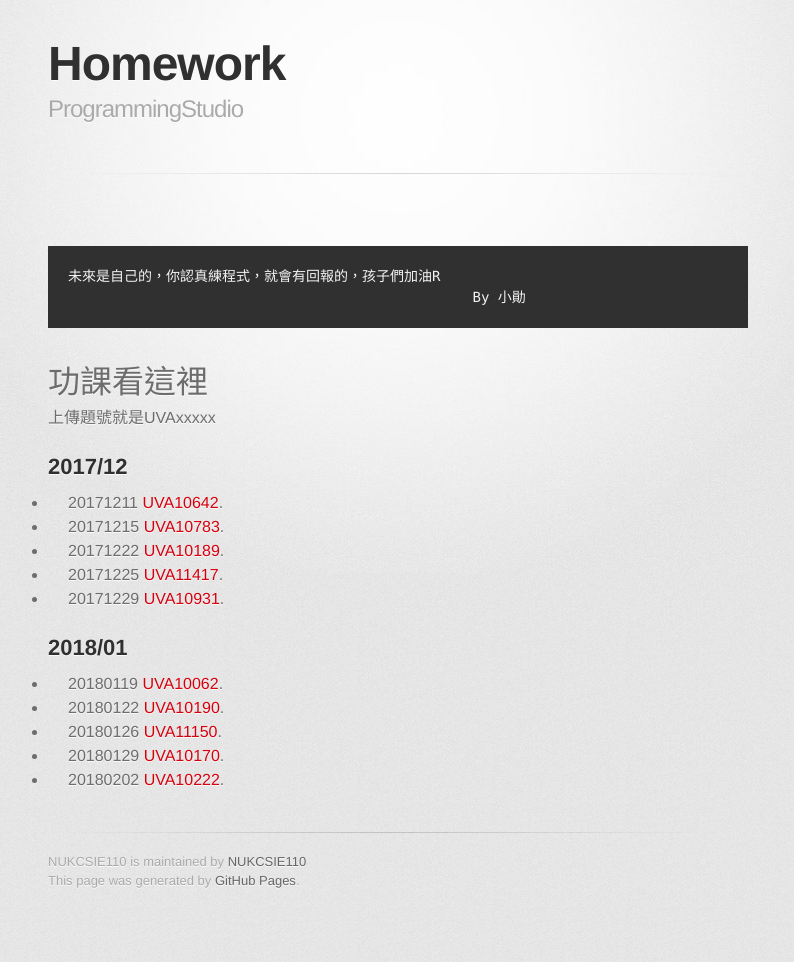
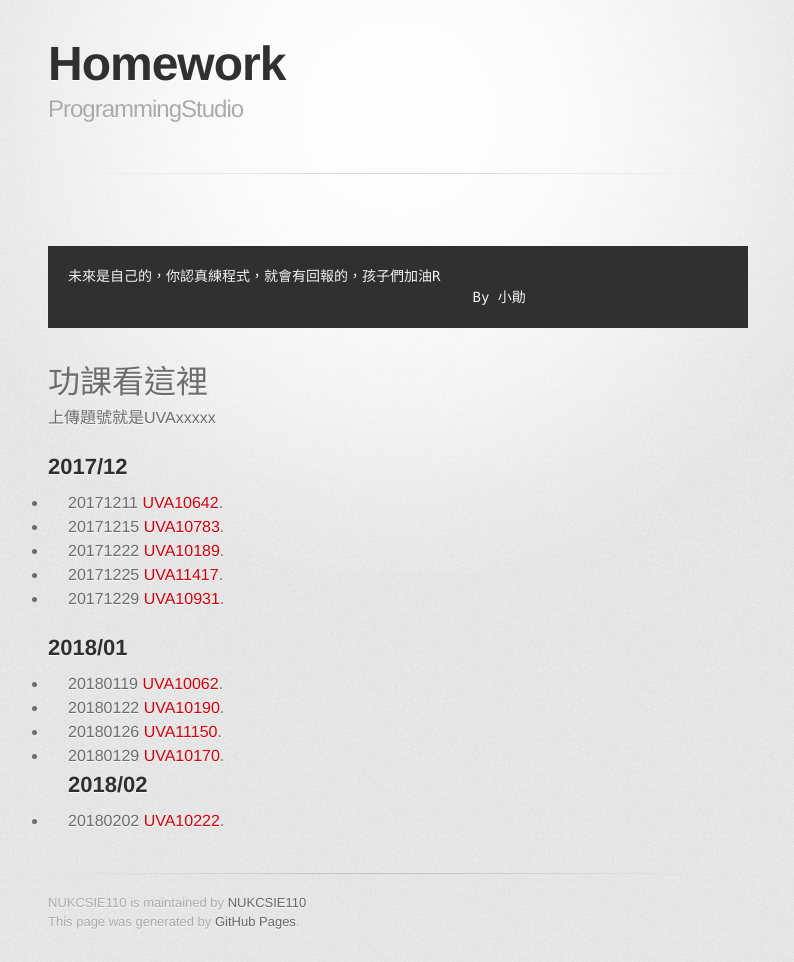
Before and after one commit to NUKCSIE110/ProgrammingStudio, a Jekyll site: the page built from homework.md, in a window 1280 px wide. Shown: the whole page, without its empty margins (242-1036 px from the left). Built offline with Jekyll 4.4.1, drawn with Linux system fonts in a browser that asks for light colours; some web fonts are replaced; before the commit the page ends 921 px from its top, so only the background shows below that.

Commit message:
Feb. bug

```diff
--- a/homework.md
+++ b/homework.md
@@ -21,4 +21,5 @@ layout: default
 * 20180122<a href="https://uva.onlinejudge.org/index.php?option=onlinejudge&page=show_problem&problem=1131" target="_blank"> UVA10190</a>.<br>
 * 20180126<a href="https://uva.onlinejudge.org/index.php?option=onlinejudge&page=show_problem&problem=2091" target="_blank"> UVA11150</a>.<br>
 * 20180129<a href="https://uva.onlinejudge.org/index.php?option=onlinejudge&page=show_problem&problem=1111" target="_blank"> UVA10170</a>.<br>
+## 2018/02
 * 20180202<a href="https://uva.onlinejudge.org/index.php?option=com_onlinejudge&Itemid=8&page=show_problem&problem=1163" target="_blank"> UVA10222</a>.<br>
```
